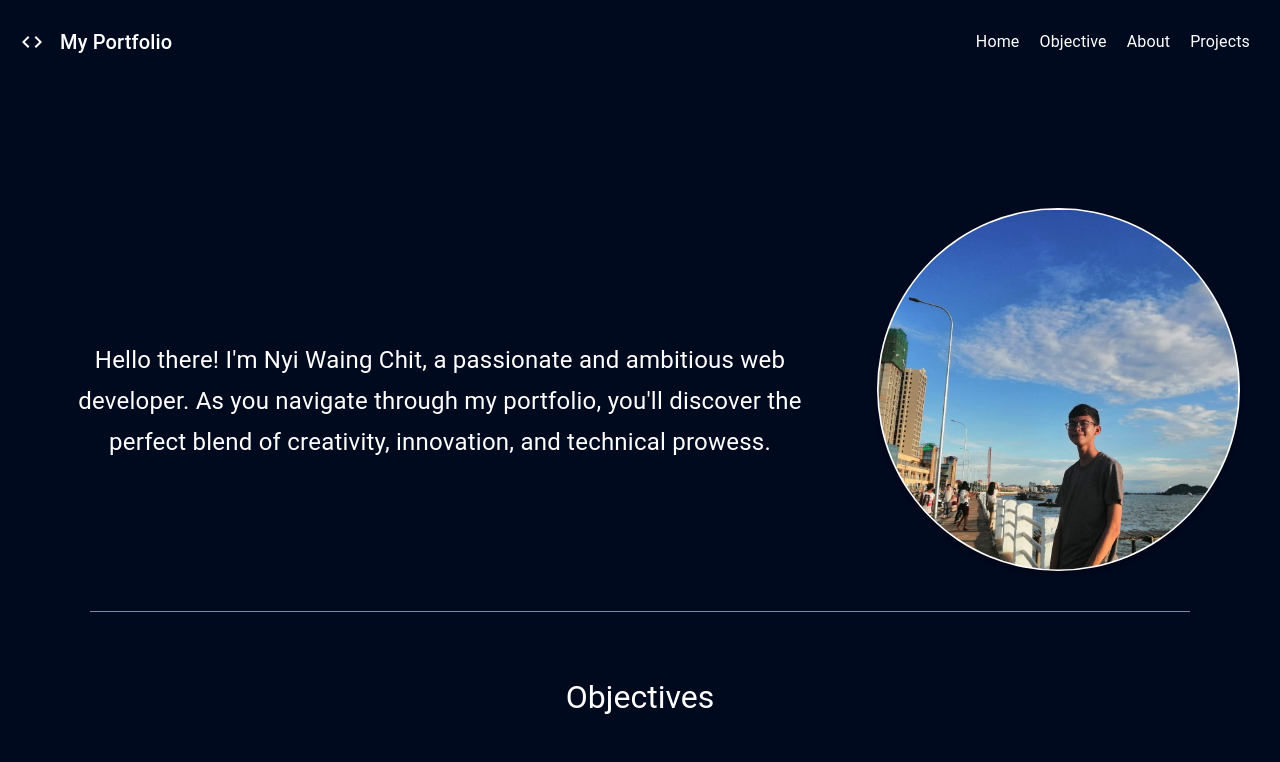
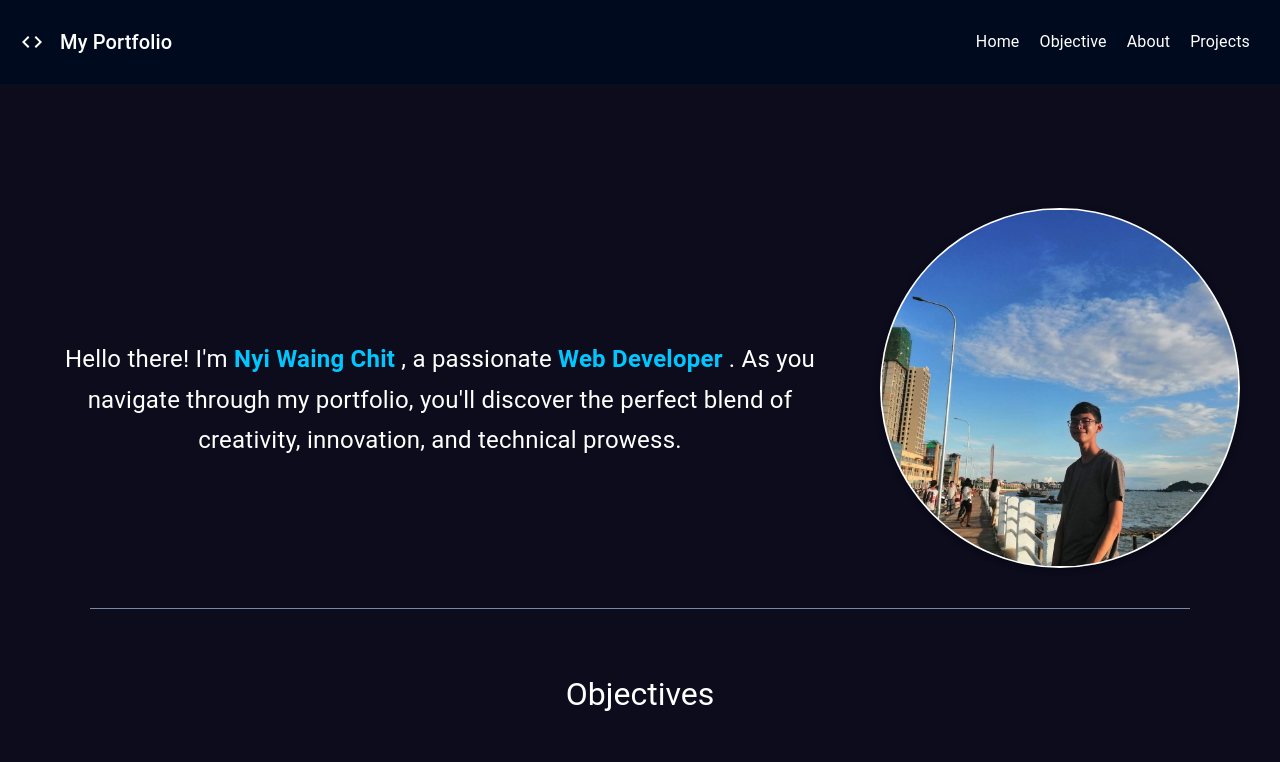
Before and after one commit to NyiWaingchit7/my-portfolio, a React (Create React App) app: page / in a window 1280 px wide. Shown: the top 762 px of the page. Built offline with nearby package versions, Linux system fonts and the light colour scheme.

Commit message:
add-new-project

```diff
--- a/public/index.html
+++ b/public/index.html
@@ -10,6 +10,11 @@
       content="Web site created using create-react-app"
     />
     <link rel="apple-touch-icon" href="%PUBLIC_URL%/logo192.png" />
+    <link rel=”preconnect” href=”https://fonts.googleapis.com”> <link
+    rel=”preconnect” href=”https://fonts.gstatic.com” crossorigin> <link
+    href=”https://fonts.googleapis.com/css2?family=Montserrat:wght@500&display=swap”
+    rel=”stylesheet”>
+
     <!--
       manifest.json provides metadata used when your web app is installed on a
       user's mobile device or desktop. See https://developers.google.com/web/fundamentals/web-app-manifest/
--- a/src/component/Home.tsx
+++ b/src/component/Home.tsx
@@ -1,4 +1,4 @@
-import { Box, Slide, Typography, styled } from "@mui/material";
+import { Box, Slide, Typography, Zoom, styled } from "@mui/material";
 import img from "../pic/383784630_1052459922592359_848932231236809971_n.jpg";
 
 const Home = () => {
@@ -31,7 +31,7 @@ const Home = () => {
     >
       <Box>
         <CustomBox>
-          <Slide direction="down" in={true} mountOnEnter timeout={1500} exit>
+          <Zoom in={true} appear={true} timeout={2000}>
             <Box sx={{ maxWidth: "800px" }}>
               <Typography
                 sx={{
@@ -41,21 +41,35 @@ const Home = () => {
                   lineHeight: { xs: 1.5, md: 1.7 },
                 }}
               >
-                Hello there! I'm Nyi Waing Chit, a passionate and ambitious web
-                developer. As you navigate through my portfolio, you'll discover
-                the perfect blend of creativity, innovation, and technical
-                prowess.
+                Hello there! I'm{" "}
+                <Typography
+                  sx={{
+                    display: "inline",
+                    fontSize: { xs: "1.2rem", sm: "1.5rem" },
+                    fontWeight: "bold",
+                    color: "#00C7FF",
+                  }}
+                >
+                  Nyi Waing Chit
+                </Typography>{" "}
+                , a passionate{" "}
+                <Typography
+                  sx={{
+                    display: "inline",
+                    fontSize: { xs: "1.2rem", sm: "1.5rem" },
+                    fontWeight: "bold",
+                    color: "#00C7FF",
+                  }}
+                >
+                  Web Developer
+                </Typography>{" "}
+                . As you navigate through my portfolio, you'll discover the
+                perfect blend of creativity, innovation, and technical prowess.
               </Typography>
             </Box>
-          </Slide>
+          </Zoom>
 
-          <Slide
-            direction="down"
-            in={true}
-            mountOnEnter
-            unmountOnExit
-            timeout={2500}
-          >
+          <Zoom in={true} appear={true} timeout={2000}>
             <Box
               component="img"
               src={img}
@@ -68,7 +82,7 @@ const Home = () => {
                 p: 0.2,
               }}
             />
-          </Slide>
+          </Zoom>
         </CustomBox>
       </Box>
     </Box>
--- a/src/component/ProjectCard.tsx
+++ b/src/component/ProjectCard.tsx
@@ -75,7 +75,7 @@ const ProjectCard = ({
               display: "flex",
               width: "100%",
               flexDirection: "column",
-              height: "100px",
+              height: "150px",
               position: "absolute",
               bottom: 0,
 
--- a/src/index.css
+++ b/src/index.css
@@ -1,10 +1,13 @@
-@import url("https://fonts.googleapis.com/css2?family=Montserrat&display=swap");
+* {
+  padding: 0;
+  margin: 0;
+  box-sizing: border-box;
+  font-family: "Montserrat", sans-serif;
+}
 body {
-  margin: 0;
-  font-family: "Montserrat", sans-serif;
   -webkit-font-smoothing: antialiased;
   -moz-osx-font-smoothing: grayscale;
-  background-color: rgba(0, 10, 31, 255);
+  background-color: #0c0c1d;
 }
 
 code {
@@ -13,7 +16,7 @@ code {
 }
 ::-webkit-scrollbar {
   width: 0px;
-  height: 5px;
+  height: 3px;
 }
 
 ::-webkit-scrollbar-thumb {
```
